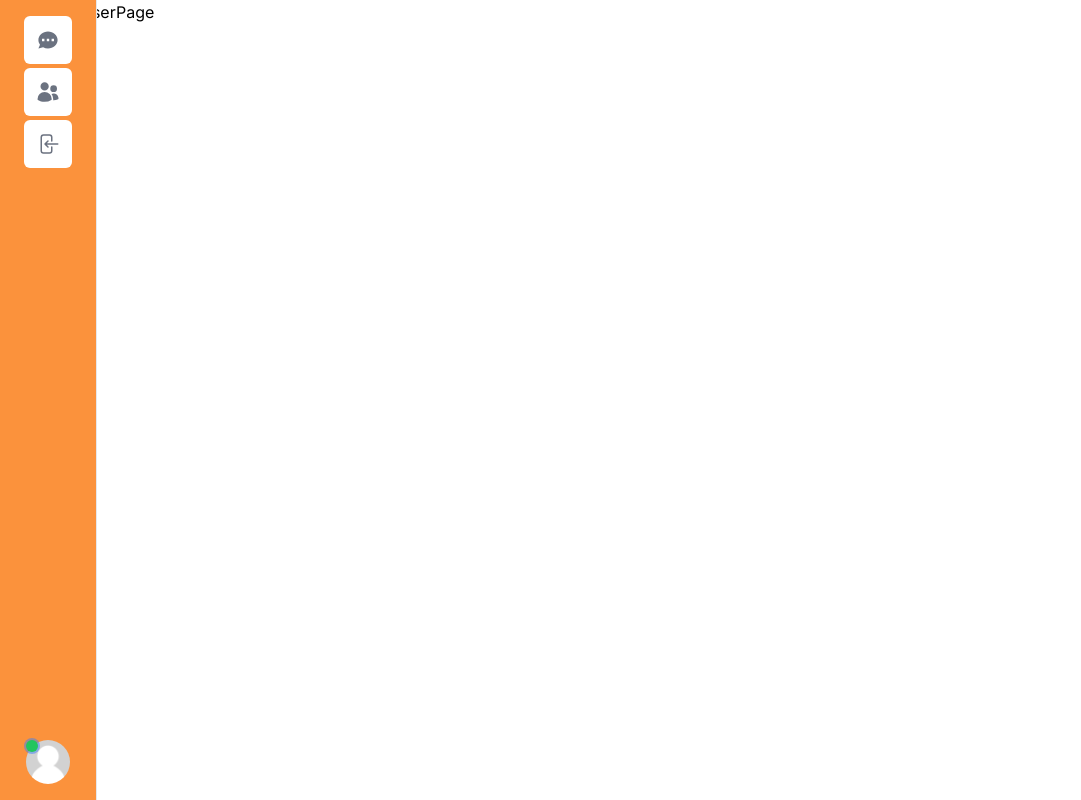
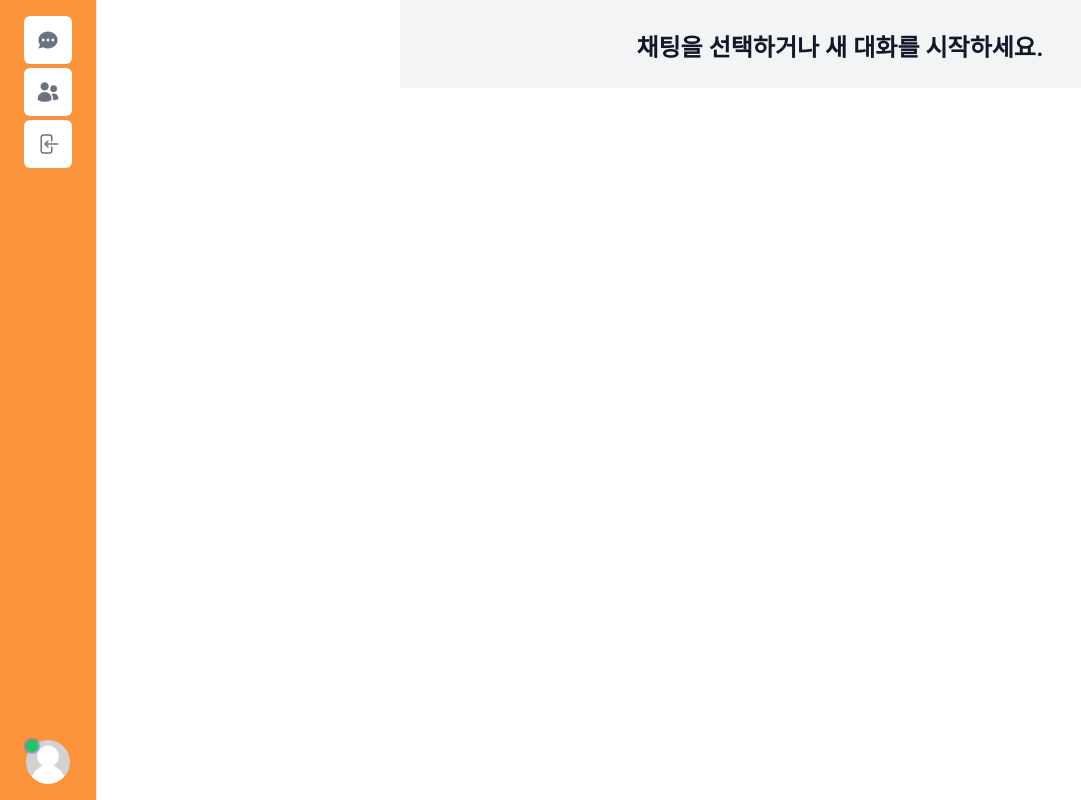
Before and after one commit to LeeCh0129/next-chat-app, a Next.js app: page /users in a window 1280 px wide. Shown: the whole page, without its empty margins (0-1081 px from the left). Built offline with nearby package versions, Linux system fonts and the light colour scheme; no server answers.

Commit message:
UserList Component

```diff
--- a/src/app/users/page.tsx
+++ b/src/app/users/page.tsx
@@ -1,7 +1,12 @@
+import EmptyState from "@/components/EmptyState";
 import React from "react";
 
 const UserPage = () => {
-  return <div>UserPage</div>;
+  return (
+    <div className="hidden h-full lg:block lg:pl-80">
+      <EmptyState />
+    </div>
+  );
 };
 
 export default UserPage;
--- a/src/components/EmptyState.tsx
+++ b/src/components/EmptyState.tsx
@@ -1,7 +1,19 @@
 import React from "react";
 
 const EmptyState = () => {
-  return <div>EmptyState</div>;
+  return (
+    <div
+      className={`
+      flex items-center justify-center h-full px-4 py-10 bg-gray-100 sm:px-6 lg;px-8 lg:py-6
+      `}
+    >
+      <div className={`flex flex-col items-center text-center`}>
+        <h3 className={`mt-2 text-2xl font-semibold text-gray-900`}>
+          채팅을 선택하거나 새 대화를 시작하세요.
+        </h3>
+      </div>
+    </div>
+  );
 };
 
 export default EmptyState;
```
